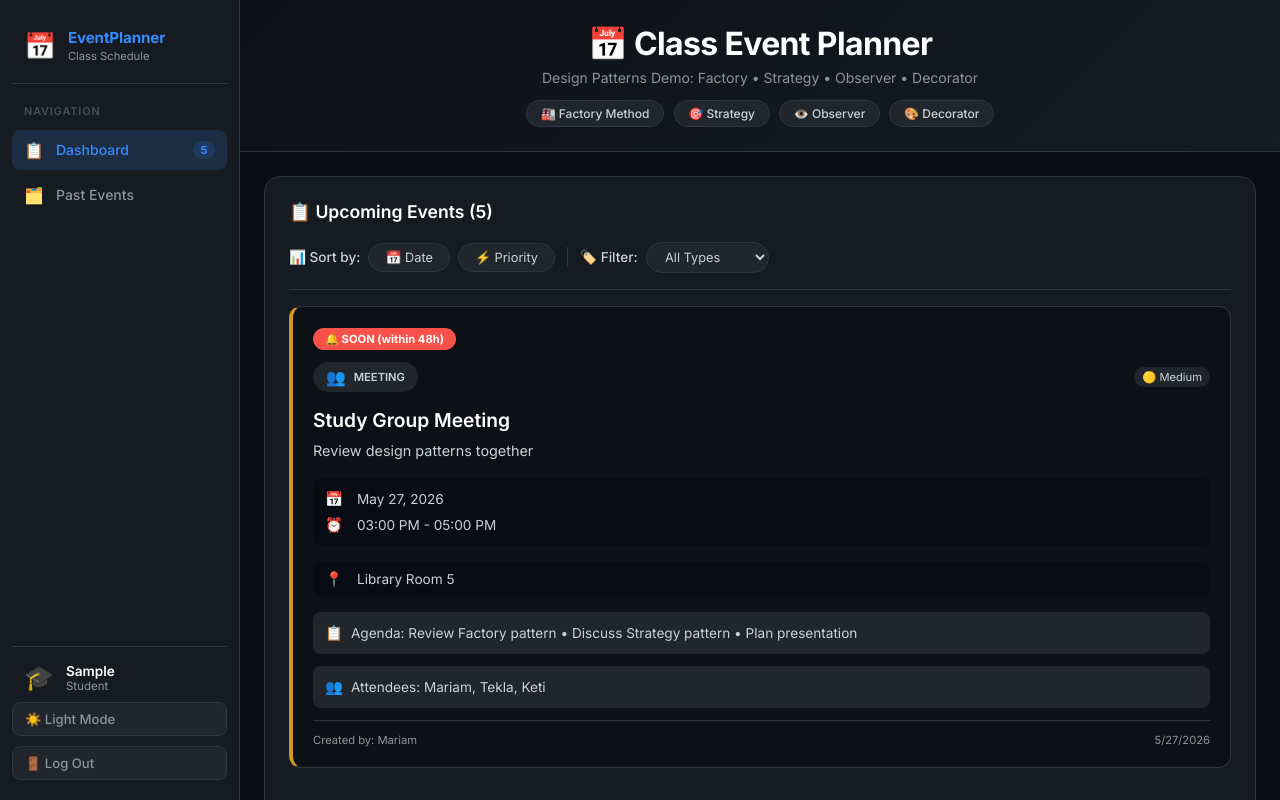
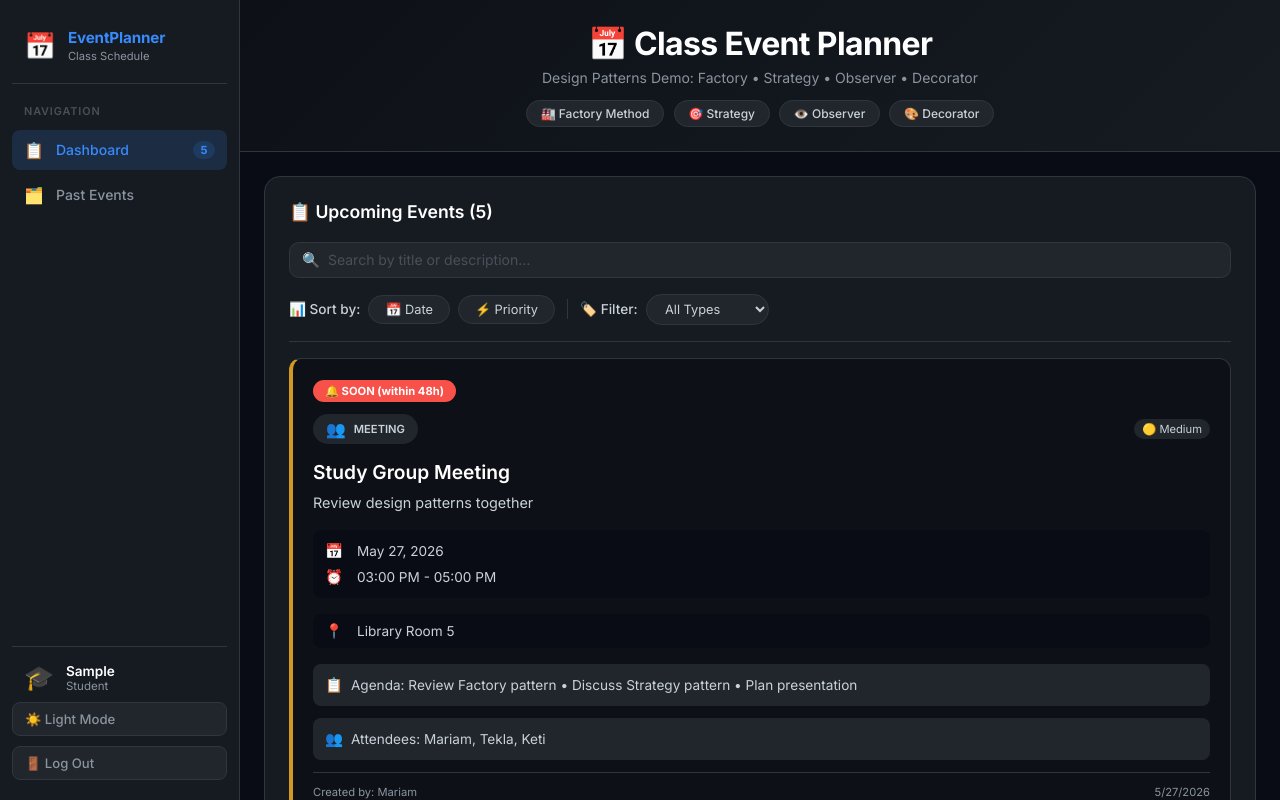
Before and after one commit to KetiShavelashvili/classEventPlanner, a React (Vite) app: page / in a window 1280 px wide. Both pictures are taken after typing "Sample", "Sample123" into the empty fields and a click on the button "Sign In →". Built offline with nearby package versions, Linux system fonts and the light colour scheme; the HTML template or start-up script is replaced by a standard one.

Commit message:
Add useMemo search with sort and type filter integration

```diff
--- a/src/components/EventList.css
+++ b/src/components/EventList.css
@@ -2,6 +2,56 @@
   display: flex;
   flex-direction: column;
   gap: 1rem;
+}
+
+.search-bar {
+  display: flex;
+  align-items: center;
+  gap: 0.5rem;
+  background: var(--bg-elevated);
+  border: 1px solid var(--border);
+  border-radius: 10px;
+  padding: 0.5rem 0.75rem;
+  transition: border-color 0.2s;
+}
+
+.search-bar:focus-within {
+  border-color: var(--accent-primary);
+}
+
+.search-icon {
+  font-size: 0.9rem;
+  flex-shrink: 0;
+}
+
+.search-input {
+  flex: 1;
+  background: transparent;
+  border: none;
+  outline: none;
+  color: var(--text-primary);
+  font-size: 0.875rem;
+  font-family: 'Inter', sans-serif;
+}
+
+.search-input::placeholder {
+  color: var(--text-faint);
+}
+
+.search-clear {
+  background: none;
+  border: none;
+  color: var(--text-muted);
+  cursor: pointer;
+  font-size: 0.75rem;
+  padding: 0.1rem 0.3rem;
+  border-radius: 4px;
+  transition: color 0.15s;
+  flex-shrink: 0;
+}
+
+.search-clear:hover {
+  color: var(--accent-red);
 }
 
 .sort-controls {
--- a/src/components/EventList.jsx
+++ b/src/components/EventList.jsx
@@ -1,4 +1,4 @@
-import React, { useState, useEffect } from 'react';
+import React, { useState, useMemo } from 'react';
 import EventCard from './EventCard';
 import { SortByDate } from '../strategies/SortByDate';
 import { SortByPriority } from '../strategies/SortByPriority';
@@ -15,18 +15,43 @@ const TYPE_OPTIONS = [
 const EventList = ({ events, onDeleteEvent, onEditEvent, isTeacher }) => {
   const [sortStrategy, setSortStrategy] = useState(new SortByDate());
   const [typeFilter, setTypeFilter] = useState('all');
-  const [displayedEvents, setDisplayedEvents] = useState([]);
+  const [searchQuery, setSearchQuery] = useState('');
 
-  useEffect(() => {
+  const displayedEvents = useMemo(() => {
+    // Step 1: sort the full array with the active strategy
     const sorted = sortStrategy.sort(events);
-    const filtered = typeFilter === 'all'
+
+    // Step 2: apply type filter
+    const typed = typeFilter === 'all'
       ? sorted
       : sorted.filter(e => e.type === typeFilter);
-    setDisplayedEvents(filtered);
-  }, [events, sortStrategy, typeFilter]);
+
+    // Step 3: apply search filter only when there's a query
+    if (!searchQuery.trim()) return typed;
+
+    const q = searchQuery.toLowerCase();
+    return typed.filter(e =>
+      e.title.toLowerCase().includes(q) ||
+      (e.description && e.description.toLowerCase().includes(q))
+    );
+  }, [events, sortStrategy, typeFilter, searchQuery]);
 
   return (
     <div className="event-list-container">
+      <div className="search-bar">
+        <span className="search-icon">🔍</span>
+        <input
+          type="text"
+          className="search-input"
+          placeholder="Search by title or description…"
+          value={searchQuery}
+          onChange={e => setSearchQuery(e.target.value)}
+        />
+        {searchQuery && (
+          <button className="search-clear" onClick={() => setSearchQuery('')}>✕</button>
+        )}
+      </div>
+
       <div className="sort-controls">
         <span>📊 Sort by:</span>
         <button onClick={() => setSortStrategy(new SortByDate())} className="sort-btn">
@@ -53,9 +78,11 @@ const EventList = ({ events, onDeleteEvent, onEditEvent, isTeacher }) => {
       <div className="event-list">
         {displayedEvents.length === 0 ? (
           <p className="no-events">
-            {typeFilter === 'all'
-              ? '✨ No events yet. Create your first event!'
-              : `No ${typeFilter} events found.`}
+            {searchQuery
+              ? `No events match "${searchQuery}".`
+              : typeFilter === 'all'
+                ? '✨ No events yet. Create your first event!'
+                : `No ${typeFilter} events found.`}
           </p>
         ) : (
           displayedEvents.map(event => (
```
